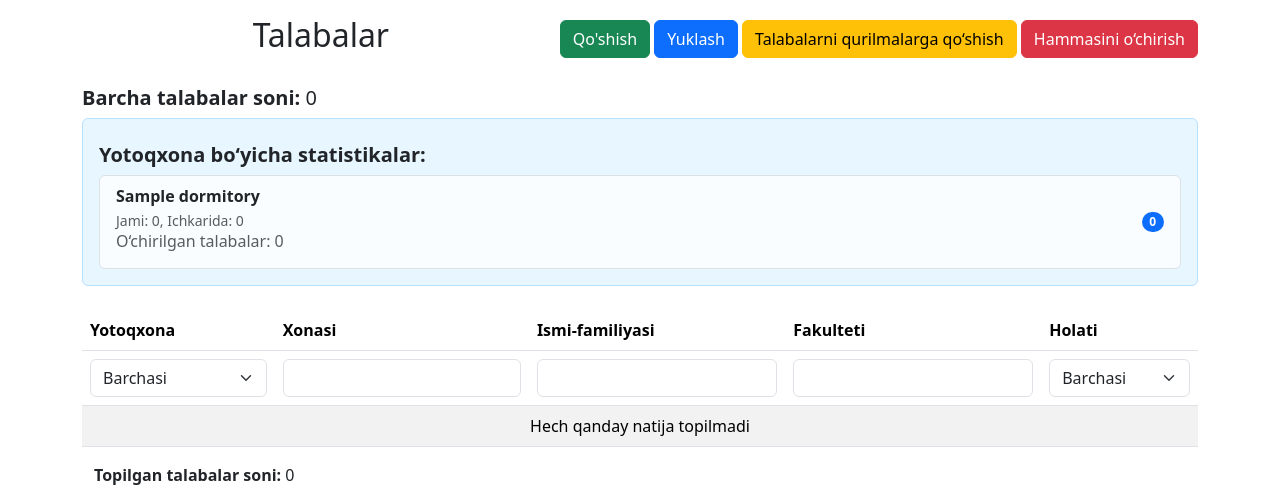
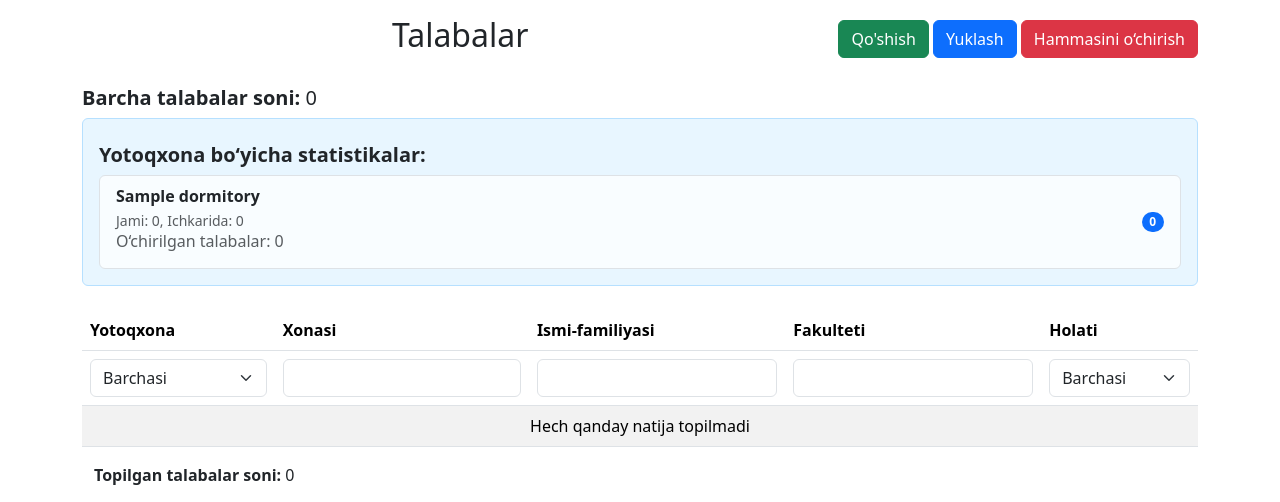
Before and after one commit to alijonovaward/dormbux, a Django app: page /students/ in a window 1280 px wide. Shown: the part 97-599 px from the top of the page. Run offline with Django 5.2, Linux system fonts and the light colour scheme; a user stored in the database is signed in; tables that the repository leaves empty hold one stand-in row (values such as "Sample post"); grey boxes marked "Sample" are stand-in pictures; some libraries are stand-ins or nearby versions.

Commit message:
remove talabalarni qurilmalarga qoshish

```diff
--- a/templates/student/home.html
+++ b/templates/student/home.html
@@ -18,9 +18,9 @@
             <a href="{% url 'student_add' %}" class="btn btn-success">Qo'shish</a>
             <button id="export-btn" class="btn btn-primary">Yuklash</button>
             {% if user.role == "director" %}
-            <button class="btn btn-warning" data-bs-toggle="modal" data-bs-target="#addStudentsModal">
-                Talabalarni qurilmalarga qo‘shish
-            </button>
+<!--            <button class="btn btn-warning" data-bs-toggle="modal" data-bs-target="#addStudentsModal">-->
+<!--                Talabalarni qurilmalarga qo‘shish-->
+<!--            </button>-->
             <form action="{% url 'students_delete_all' %}" method="post" style="display:inline;">
                 {% csrf_token %}
                 <button type="submit" class="btn btn-danger" onclick="return confirm('Haqiqatan ham barcha talabalarni o‘chirmoqchimisiz?')">
```
